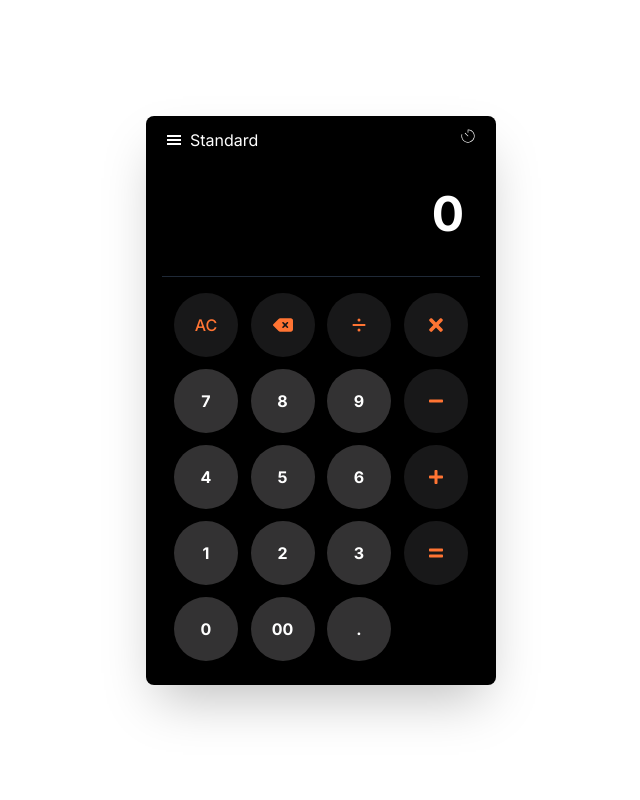
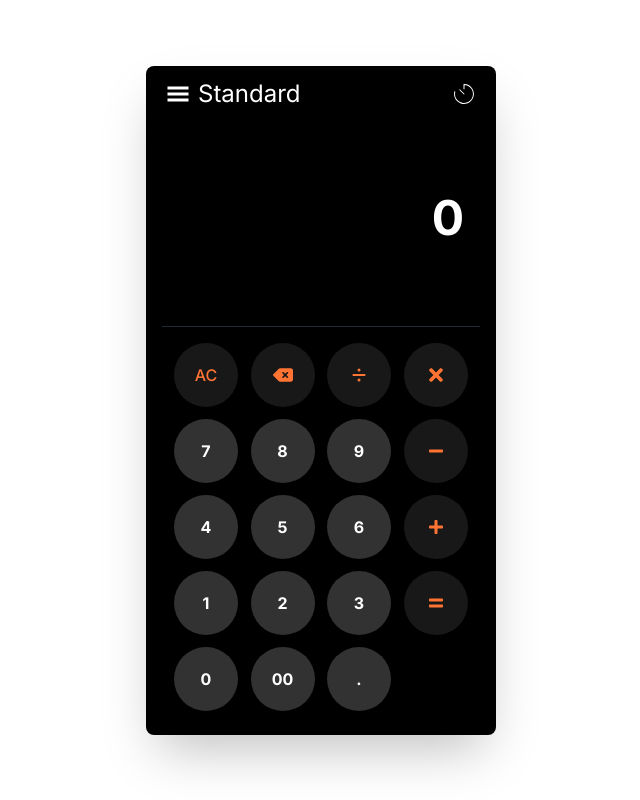
Before and after one commit to Vaidik1308/next_calculator, a Next.js app: page / in a window 1280 px wide. Shown: the whole page, without its empty margins (319-959 px from the left). Built offline with nearby package versions, Linux system fonts and the light colour scheme.

Commit message:
improved the ui and navbar

```diff
--- a/src/components/CalculatorContainer.tsx
+++ b/src/components/CalculatorContainer.tsx
@@ -6,8 +6,8 @@ type Props = {}
 
 const CalculatorContainer = (props: Props) => {
   return (
-    <div className='w-full p-2 flex flex-col gap-2'>
-        <div className='text-lg font-bold w-full px-2 p-1 flex justify-center items-center '>
+    <div className='w-full p-2 flex flex-col gap-2 h-fit'>
+        <div className='text-lg font-bold w-full px-2 p-1 flex justify-center items-center h-[25vh]'>
             <Display/>
         </div>
         <div className='w-full px-1 border-t-[1px] border-gray-800 '>
--- a/src/components/buttonsPart/Buttons.tsx
+++ b/src/components/buttonsPart/Buttons.tsx
@@ -1,6 +1,6 @@
 import React from 'react'
 import SingleButton from './SingleButton'
-import { KEY_VALUES } from '@/libs/constants'
+import { KEY_VALUES } from '@/lib/constants'
 import { KeyType } from '../../../types'
 
 type Props = {}
--- a/src/components/displayPart/Display.tsx
+++ b/src/components/displayPart/Display.tsx
@@ -8,8 +8,8 @@ const Display = (props: Props) => {
   const { value, expression } = useCalculatorContext();
 
   return (
-    <div className=" flex flex-col items-end justify-center  w-full h-24  rounded-xl mb-1 p-2 ">
-      <span className="text-xl text-right mb-1 opacity-60">
+    <div className=" flex flex-col items-end justify-center  w-full h-full  rounded-xl mb-1 p-2 ">
+      <span className="text-xl text-right mb-1 opacity-60 break-words w-full">
         {expression}
       </span>
       {/* <Textfit
@@ -21,7 +21,7 @@ const Display = (props: Props) => {
       >
         {value}
       </Textfit> */}
-      <h1 className='text-5xl'>
+      <h1 className='text-5xl break-words w-full text-right'>
         {value}
       </h1>
     </div>
--- a/src/components/navbar/Navbar.tsx
+++ b/src/components/navbar/Navbar.tsx
@@ -13,11 +13,11 @@ const Navbar = (props: Props) => {
     <>
 
         <div className='w-full flex justify-between px-2 mt-2'>
-            <div className='flex gap-2 items-center w-fit'>
+            <div className='flex gap-2 items-center w-fit text-2xl'>
                 <Sidebar/>
-                <span>Standard</span>
+                <span className=''>Standard</span>
             </div>
-            <div>
+            <div className='text-2xl mt-1'>
                 <CiTimer/>
             </div>
         </div>
--- a/src/components/navbar/Sidebar.tsx
+++ b/src/components/navbar/Sidebar.tsx
@@ -33,7 +33,7 @@ const Sidebar = (props: Props) => {
             <div className='flex flex-col mt-8'>
 
                 <h2 className='mx-4 font-bold'>Calculators</h2>
-                <div className='w-full flex flex-col gap-4'>
+                <div className='w-full flex flex-col gap-4 pl-2'>
                     <Link
                         className={`w-full flex items-center gap-6 bg-[#3E3F3F] py-2 `}
                         href={"/"}>
@@ -66,7 +66,7 @@ const Sidebar = (props: Props) => {
             <div className='flex flex-col mt-8'>
 
                 <h2 className='mx-4 font-bold'>Converter</h2>
-                <div className='w-full flex flex-col gap-4'>
+                <div className='w-full flex flex-col gap-4 pl-2'>
                     <Link
                         className={`w-full flex items-center gap-6  py-2 `}
                         href={"/"}>
```
Also changed, not shown: src/lib/constants.ts (renamed from src/libs/constants.ts).
